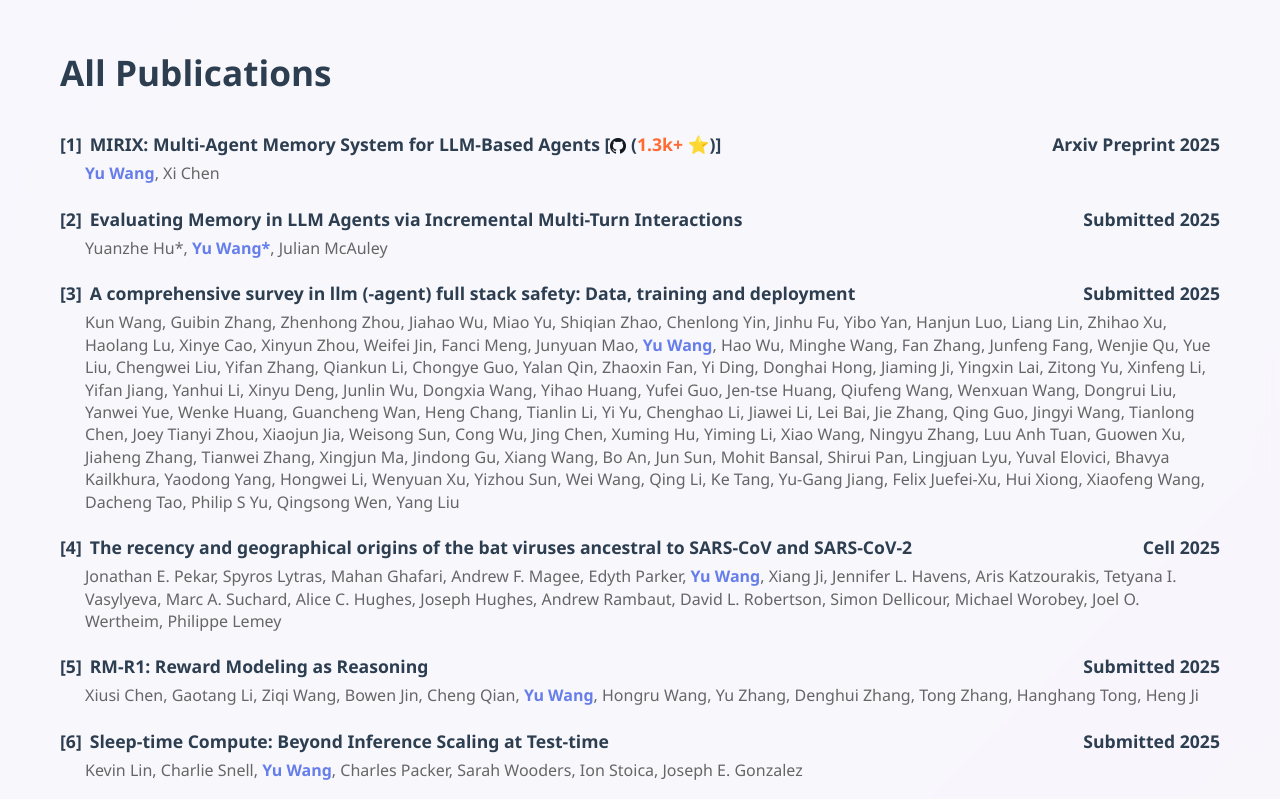
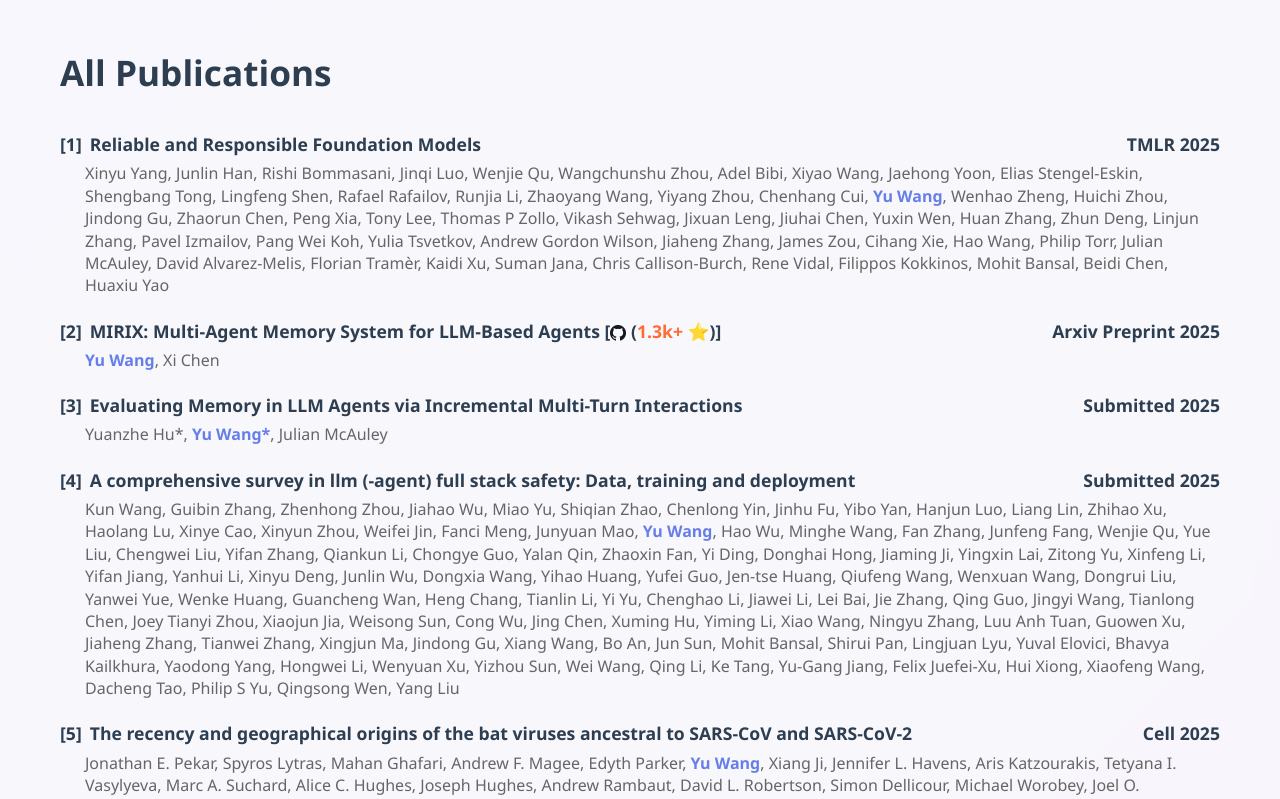
Before and after one commit to wangyu-ustc/wangyu-ustc.github.io, a React (Create React App) app: page / in a window 1280 px wide. Shown: the part 2880-3679 px from the top of the page. Built offline with nearby package versions, Linux system fonts and the light colour scheme.

Commit message:
add a paper

```diff
--- a/src/PersonalWebsite.tsx
+++ b/src/PersonalWebsite.tsx
@@ -216,6 +216,12 @@ const PersonalWebsite: React.FC = () => {
   ];
 
   const allPublications: Publication[] = [
+    {
+      title: "Reliable and Responsible Foundation Models",
+      authors: "Xinyu Yang, Junlin Han, Rishi Bommasani, Jinqi Luo, Wenjie Qu, Wangchunshu Zhou, Adel Bibi, Xiyao Wang, Jaehong Yoon, Elias Stengel-Eskin, Shengbang Tong, Lingfeng Shen, Rafael Rafailov, Runjia Li, Zhaoyang Wang, Yiyang Zhou, Chenhang Cui, Yu Wang, Wenhao Zheng, Huichi Zhou, Jindong Gu, Zhaorun Chen, Peng Xia, Tony Lee, Thomas P Zollo, Vikash Sehwag, Jixuan Leng, Jiuhai Chen, Yuxin Wen, Huan Zhang, Zhun Deng, Linjun Zhang, Pavel Izmailov, Pang Wei Koh, Yulia Tsvetkov, Andrew Gordon Wilson, Jiaheng Zhang, James Zou, Cihang Xie, Hao Wang, Philip Torr, Julian McAuley, David Alvarez-Melis, Florian Tramèr, Kaidi Xu, Suman Jana, Chris Callison-Burch, Rene Vidal, Filippos Kokkinos, Mohit Bansal, Beidi Chen, Huaxiu Yao",
+      venue: "TMLR",
+      year: 2025
+    },
     {
       title: "MIRIX: Multi-Agent Memory System for LLM-Based Agents",
       authors: "Yu Wang, Xi Chen",
```
